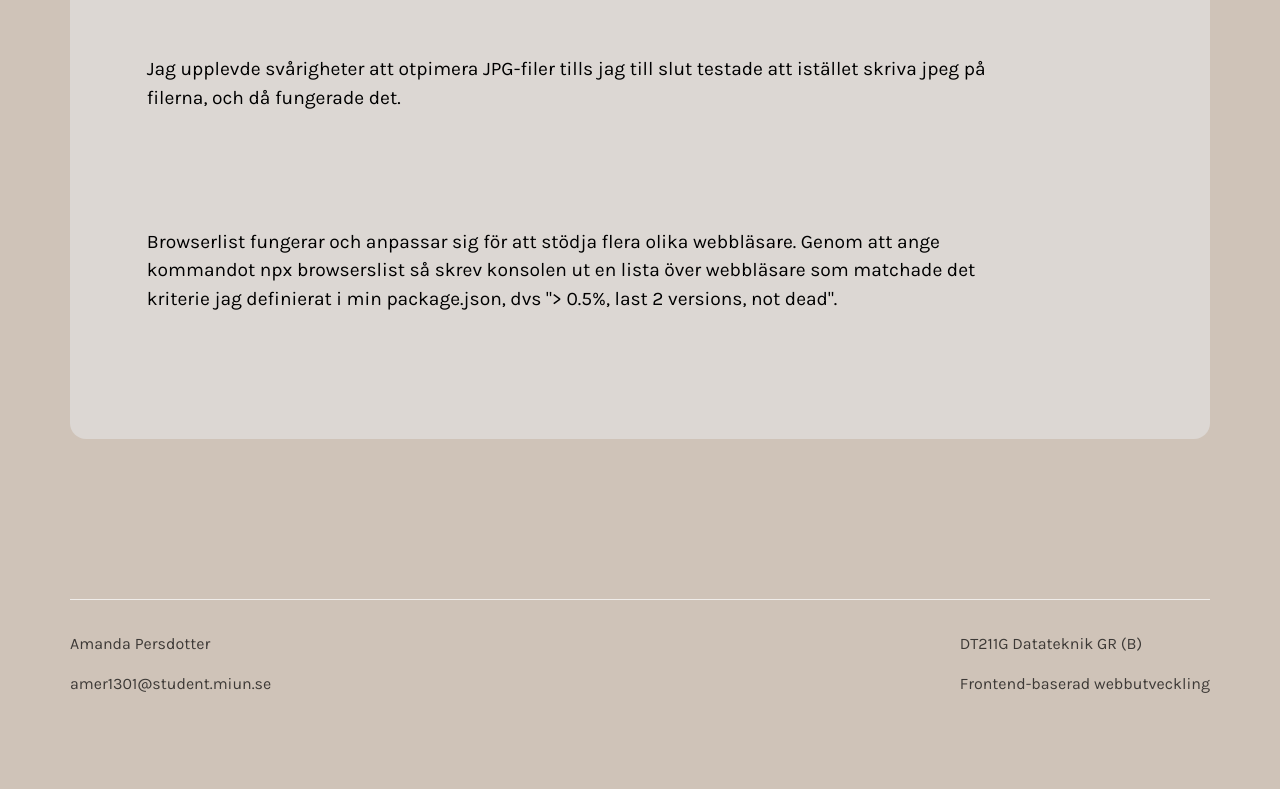
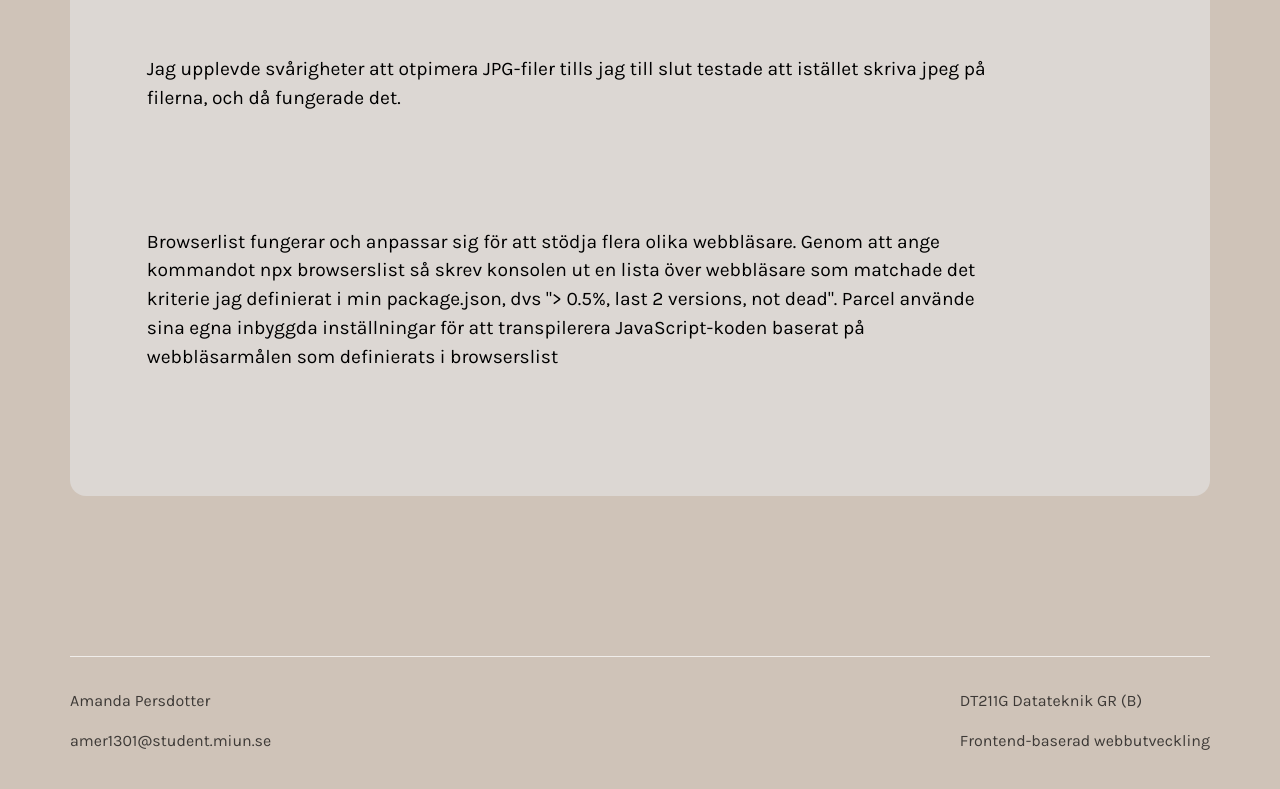
Before and after one commit to amer1301/demowebbplats, a website built with Parcel: page src/arbetsprocess.html in a window 1280 px wide. Shown: the part 1050-1839 px from the top of the page. Before the commit the page ends 1786 px from the top, so only its background shows below. Built offline with nearby package versions, Linux system fonts and the light colour scheme; a web font is replaced by a local one.

Commit message:
test av browserlist

```diff
--- a/src/arbetsprocess.html
+++ b/src/arbetsprocess.html
@@ -32,7 +32,7 @@
         <p>Kommandot npm init användes i terminalen för att skapa ett nytt NPM-projekt. Parcel installerades till NodeJs-projektet genom att skriva npm install parcel --save-dev och lades därefter till i node_modules-filen. </p>
         <p>För att minifiera CSS och HTML samt transpilera och minifiera Javascript användes Parcel. JavaScript skulle även omvandlas till en version som de flesta webbläsare stödjer.</p>
     <p>Jag upplevde svårigheter att otpimera JPG-filer tills jag till slut testade att istället skriva jpeg på filerna, och då fungerade det.</p>
-    <p>Browserlist fungerar och anpassar sig för att stödja flera olika webbläsare. Genom att ange kommandot npx browserslist så skrev konsolen ut en lista över webbläsare som matchade det kriterie jag definierat i min package.json, dvs "> 0.5%, last 2 versions, not dead".</p>
+    <p>Browserlist fungerar och anpassar sig för att stödja flera olika webbläsare. Genom att ange kommandot npx browserslist så skrev konsolen ut en lista över webbläsare som matchade det kriterie jag definierat i min package.json, dvs "> 0.5%, last 2 versions, not dead". Parcel använde sina egna inbyggda inställningar för att transpilerera JavaScript-koden baserat på webbläsarmålen som definierats i browserslist</p>
     </section>
 
     <footer>
```
Also changed, not shown: dist/arbetsprocess.html, dist/fotografier.html, dist/index.html.
